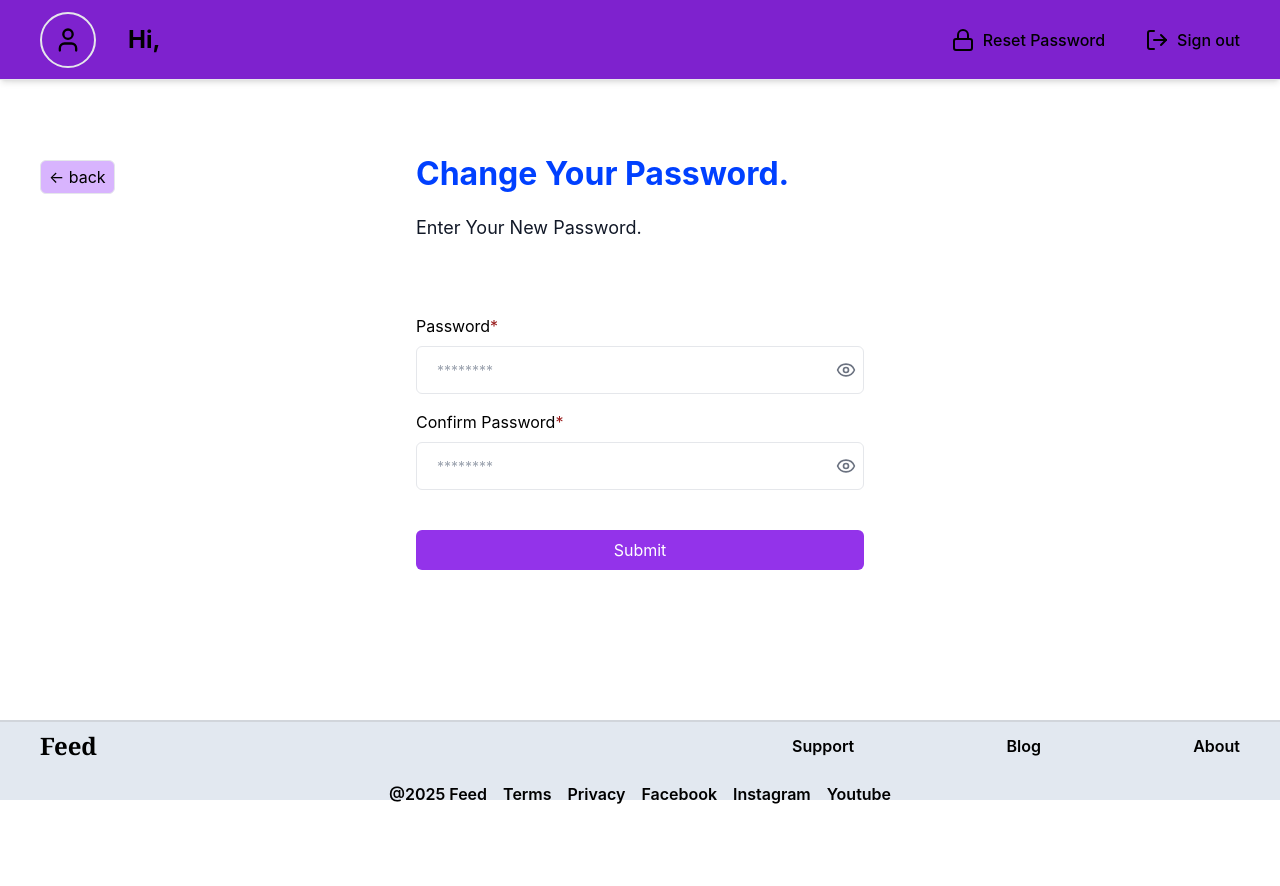
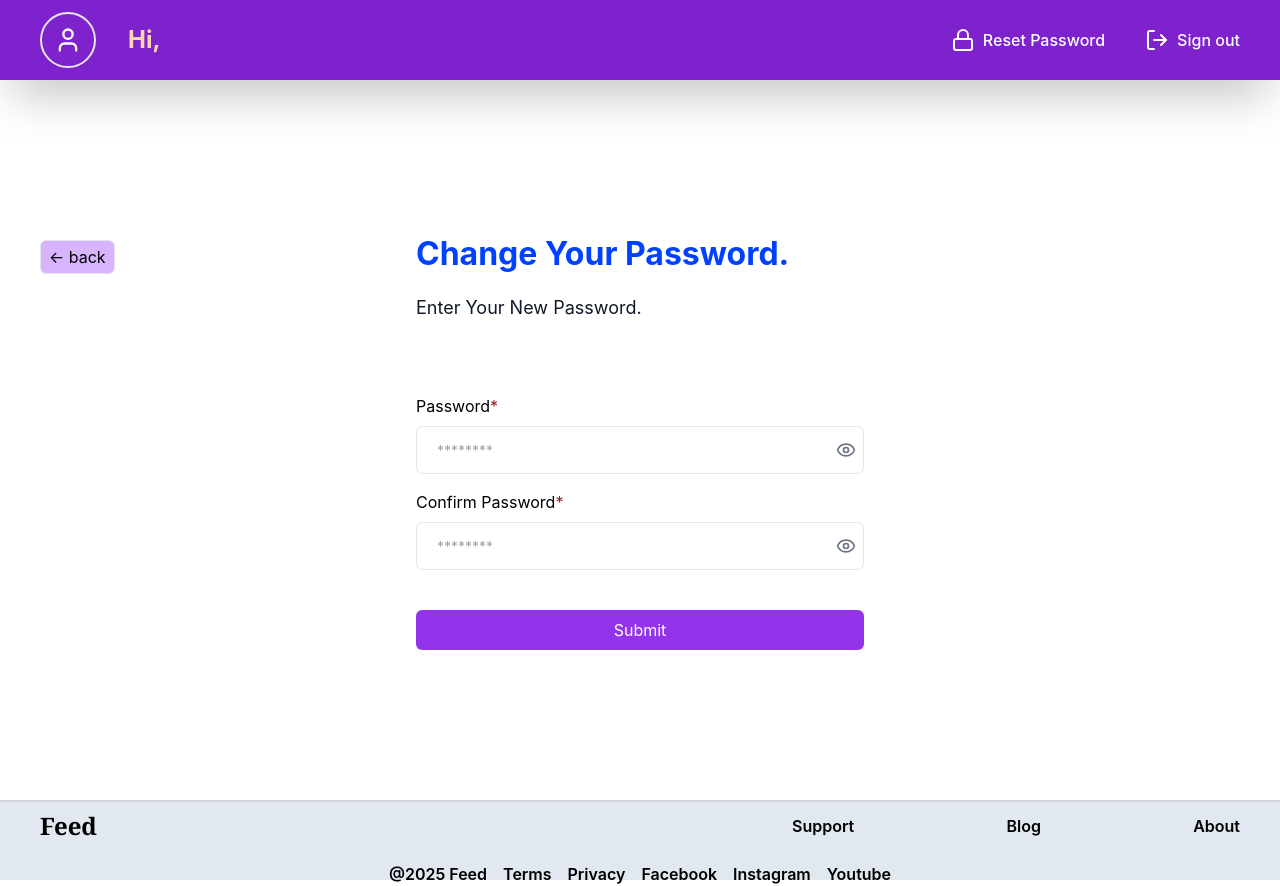
Before and after one commit to prisam1/FeedWebApp, a React (Create React App) app: page /set-new-password in a window 1280 px wide. Before the commit the page ends 806 px from the top, so only its background shows below. Built offline with nearby package versions, Linux system fonts and the light colour scheme; no server answers; sample sign-in values are in the browser's storage.

Commit message:
UPDATE : Update

```diff
--- /dev/null
+++ b/src/components/modal/LogoutConfirmationModal.tsx
@@ -0,0 +1,60 @@
+import { LogOut, X } from "lucide-react";
+
+interface LogoutConfirmationModalProps {
+    isOpen: boolean;
+    onClose: () => void;
+    onConfirm: () => void;
+}
+
+export const LogoutConfirmationModal = ({
+    isOpen,
+    onClose,
+    onConfirm,
+}: LogoutConfirmationModalProps) => {
+    if (!isOpen) {
+        return null;
+    }
+
+    return (
+        <div className="fixed inset-0 z-50 flex items-center justify-center bg-black bg-opacity-50 transition-opacity">
+            {/* Modal content */}
+            <div className="relative w-full max-w-md p-6 mx-4 bg-white rounded-lg shadow-xl">
+                <div className="flex items-start">
+                    <div className="flex items-center justify-center w-12 h-12 bg-red-100 rounded-full">
+                        <LogOut className="w-6 h-6 text-red-600" />
+                    </div>
+                    <div className="ml-4 text-left">
+                        <h3 className="text-lg font-semibold text-gray-900">Confirm Logout</h3>
+                        <p className="mt-2 text-sm text-gray-600">
+                            Are you sure you want to sign out of your account?
+                        </p>
+                    </div>
+                </div>
+
+                {/* Action buttons */}
+                <div className="flex justify-between mt-12">
+                    <button
+                        onClick={onClose}
+                        className="px-4 py-2 text-sm font-medium text-gray-700 bg-gray-100 border border-gray-300 rounded-md hover:bg-gray-200 focus:outline-none focus:ring-2 focus:ring-offset-2 focus:ring-gray-500"
+                    >
+                        Cancel
+                    </button>
+                    <button
+                        onClick={onConfirm}
+                        className="px-4 py-2 text-sm font-medium text-white bg-red-600 border border-transparent rounded-md shadow-sm hover:bg-red-700 focus:outline-none focus:ring-2 focus:ring-offset-2 focus:ring-red-500"
+                    >
+                        Sign Out
+                    </button>
+                </div>
+
+                {/* Close button in the corner */}
+                <button
+                    onClick={onClose}
+                    className="absolute top-4 right-4 text-gray-400 hover:text-gray-600"
+                >
+                    <X className="w-6 h-6 hover:text-red-500" />
+                </button>
+            </div>
+        </div>
+    );
+};
--- a/src/layout/Header.tsx
+++ b/src/layout/Header.tsx
@@ -3,26 +3,33 @@ import { useNavigate } from "react-router-dom";
 import { useLogout } from "../hooks/useAuth";
 import { useSelector } from "react-redux";
 import { UserSelector } from "../redux/slices/userSlice";
+import { useState } from "react";
+import { LogoutConfirmationModal } from "../components/modal/LogoutConfirmationModal";
 
 export const Header = () => {
   const navigate = useNavigate();
-
   const { handleLogout } = useLogout();
-
   const user = useSelector(UserSelector);
 
+  const [isModalOpen, setIsModalOpen] = useState(false);
+
+  const onConfirmLogout = () => {
+    handleLogout();
+    setIsModalOpen(false);
+  };
+
   return (
-    <div className="flex items-center justify-between xl:gap-20 lg:px-10 px-4 h-20 w-full bg-purple-700 border-b shadow-md">
+    <div className="flex items-center justify-between xl:gap-20 lg:px-10 px-4 h-20 w-full bg-purple-700 shadow-2xl">
       <div className="flex items-center gap-2 xl:gap-8">
         <button
           onClick={() => navigate("/home")}
           className="flex h-14 w-14 justify-center items-center border-2 rounded-full"
         >
-          <User className="w-7 h-7" />
+          <User className="w-7 h-7 text-white" />
         </button>
 
-        <span className="font-bold lg:text-2xl text-xs">Hi,</span>
-        <span className="font-bold lg:text-2xl text-xs">
+        <span className="font-bold lg:text-2xl text-xs text-orange-200">Hi,</span>
+        <span className="font-bold lg:text-2xl text-xs text-orange-200">
           {user?.name?.toUpperCase()?.substring(0, 24)}
         </span>
       </div>
@@ -31,18 +38,24 @@ export const Header = () => {
           className="flex items-center gap-2 cursor-pointer"
           onClick={() => navigate("/reset-forgot-password")}
         >
-          <Lock className="lg:w-6 lg:h-6 w-4 h-4" />
-          <p className="font-medium lg:text-base text-xs">Reset Password</p>
+          <Lock className="lg:w-6 lg:h-6 w-4 h-4 text-white" />
+          <p className="font-medium lg:text-base text-xs text-white">Reset Password</p>
         </button>
 
         <button
-          onClick={() => handleLogout()}
+          onClick={() => setIsModalOpen(true)}
           className="flex items-center gap-2 cursor-pointer"
         >
-          <LogOut className="lg:w-6 lg:h-6 w-4 h-4" />
-          <p className="font-medium lg:text-base text-xs">Sign out</p>
+          <LogOut className="lg:w-6 lg:h-6 w-4 h-4 text-white" />
+          <p className="font-medium lg:text-base text-xs text-white">Sign out</p>
         </button>
       </div>
+
+      <LogoutConfirmationModal
+        isOpen={isModalOpen}
+        onClose={() => setIsModalOpen(false)}
+        onConfirm={onConfirmLogout}
+      />
     </div>
   );
 };
--- /dev/null
+++ b/src/layout/index.tsx
@@ -0,0 +1,17 @@
+import React from "react";
+import { Header } from "./Header";
+import { Footer } from "./Footer";
+
+const Layout = ({ children }: { children: React.ReactNode }) => {
+  return (
+    <div className="">
+      <Header />
+      <div className="">
+        <main className="">{children}</main>
+      </div>
+      <Footer />
+    </div>
+  );
+};
+
+export default Layout;
--- a/src/pages/Home.tsx
+++ b/src/pages/Home.tsx
@@ -11,8 +11,7 @@ export const Home = () => {
       <div className="mb-8 mt-20 flex gap-4 bg-white shadow-md rounded-full px-4 py-2">
         <button
           onClick={() => setActiveTab("feed")}
-          className={`px-6 py-2 rounded-full text-sm font-semibold transition-all duration-300 ${
-            activeTab === "feed"
+          className={`px-6 py-2 rounded-full text-sm font-semibold transition-all duration-300 ${activeTab === "feed"
             ? "bg-blue-600 text-white shadow-md"
             : "text-gray-700 hover:bg-blue-100"
             }`}
@@ -21,8 +20,7 @@ export const Home = () => {
         </button>
         <button
           onClick={() => setActiveTab("tasks")}
-          className={`px-6 py-2 rounded-full text-sm font-semibold transition-all duration-300 ${
-            activeTab === "tasks"
+          className={`px-6 py-2 rounded-full text-sm font-semibold transition-all duration-300 ${activeTab === "tasks"
             ? "bg-purple-600 text-white shadow-md"
             : "text-gray-700 hover:bg-purple-100"
             }`}
--- a/src/routes/AppRoutes.tsx
+++ b/src/routes/AppRoutes.tsx
@@ -5,7 +5,7 @@ import {
 } from "react-router-dom";
 import { useSelector } from "react-redux";
 import { AuthSelector } from "../redux/slices/authSlice";
-import { protectedRoutes } from "../services/ProtectedRoutes";
+import { protectedRoutes } from "./ProtectedRoutes";
 import { unprotectedRoutes } from "./UnProtectedRoutes";
 import ErrorBoundary from "../components/ErrorBoundary";
 
--- a/src/services/ProtectedRoutes.tsx
+++ b/src/routes/ProtectedRoutes.tsx
@@ -2,10 +2,9 @@ import { Navigate, Outlet } from "react-router-dom";
 import { useSelector } from "react-redux";
 import { AuthSelector } from "../redux/slices/authSlice";
 import { Home } from "../pages/Home";
-import { Header } from "../layout/Header";
-import { Footer } from "../layout/Footer";
 import { ForgotPassword } from "../pages/ForgotPassword";
 import { SetNewPassword } from "../pages/SetNewPassword";
+import Layout from "../layout";
 
 const ProtectedRoutes = () => {
   const auth = useSelector(AuthSelector);
@@ -16,13 +15,9 @@ const ProtectedRoutes = () => {
   }
 
   return (
-    <>
-      <div className="fixed top-0 left-0 lg:w-full w-full z-50">
-        <Header />
-      </div>
+    <Layout>
       <Outlet />
-      <Footer />
-    </>
+    </Layout>
   );
 };
 
```
Lines whose indentation alone changed are shown as unchanged.
